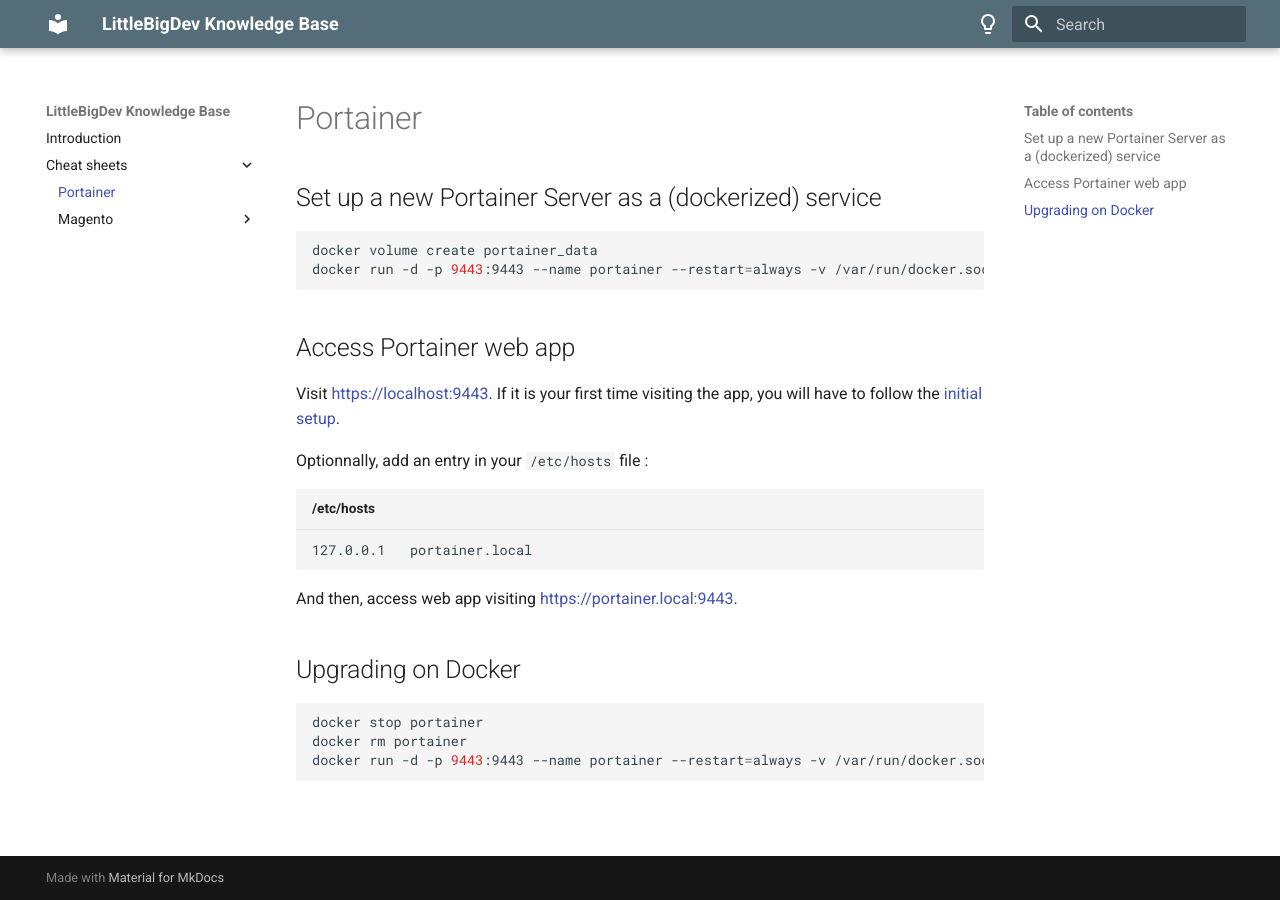
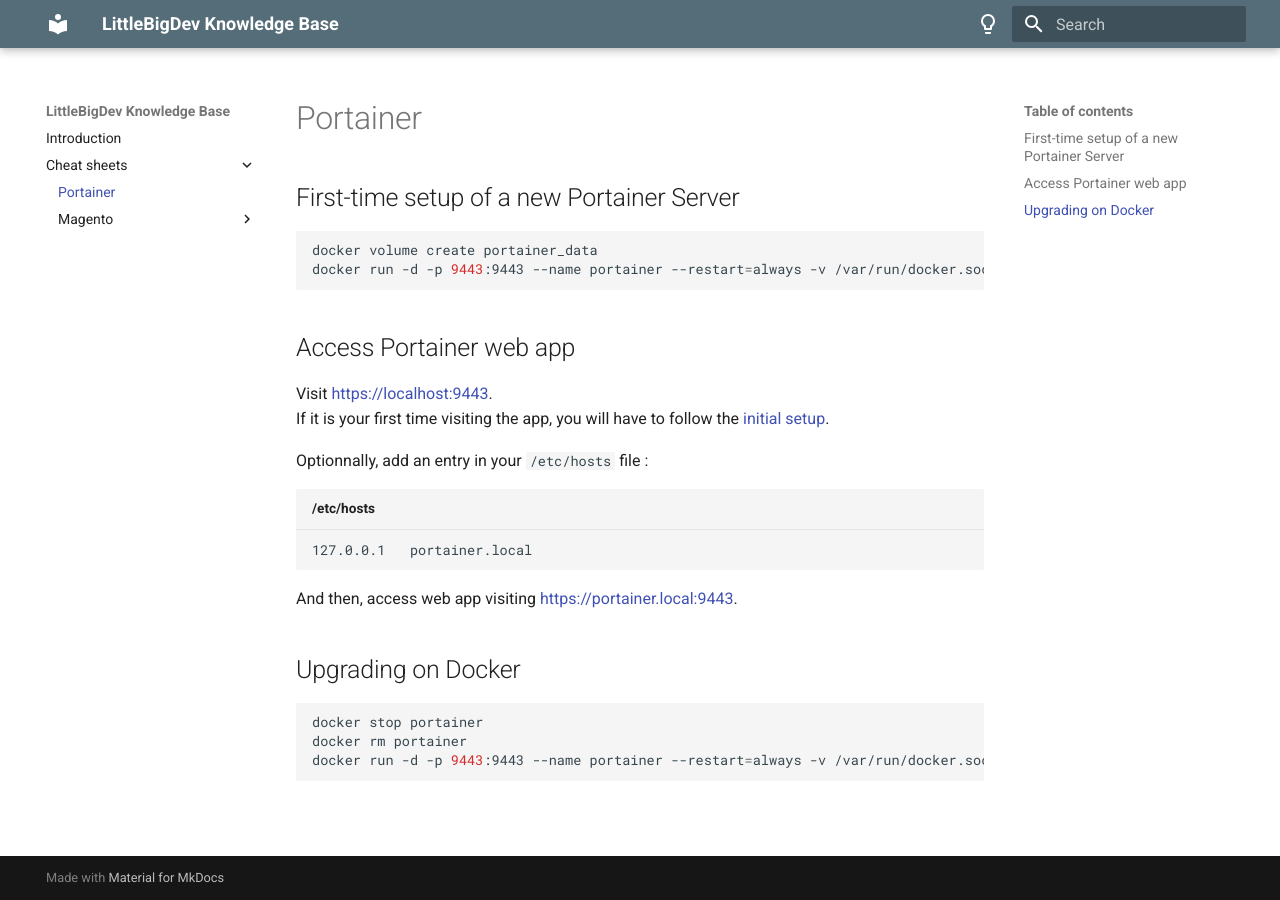
Before and after one commit to LittleBigDev/wiki, an MkDocs documentation site: the page built from docs/cheat_sheets/Portainer.md, in a window 1280 px wide. Built offline with MkDocs 1.6.1 and Material for MkDocs 9.7.7, drawn with Linux system fonts in a browser that asks for light colours.

Commit message:
vault backup: 2022-10-16 09:57:20

````diff
--- a/docs/cheat_sheets/Portainer.md
+++ b/docs/cheat_sheets/Portainer.md
@@ -1,5 +1,5 @@
 # Portainer
-## Set up a new Portainer Server as a (dockerized) service
+## First-time setup of a new Portainer Server
 ```bash
 docker volume create portainer_data
 docker run -d -p 9443:9443 --name portainer --restart=always -v /var/run/docker.sock:/var/run/docker.sock -v portainer_data:/data portainer/portainer-ce:latest
````
Also changed, not shown: 1 other file.
